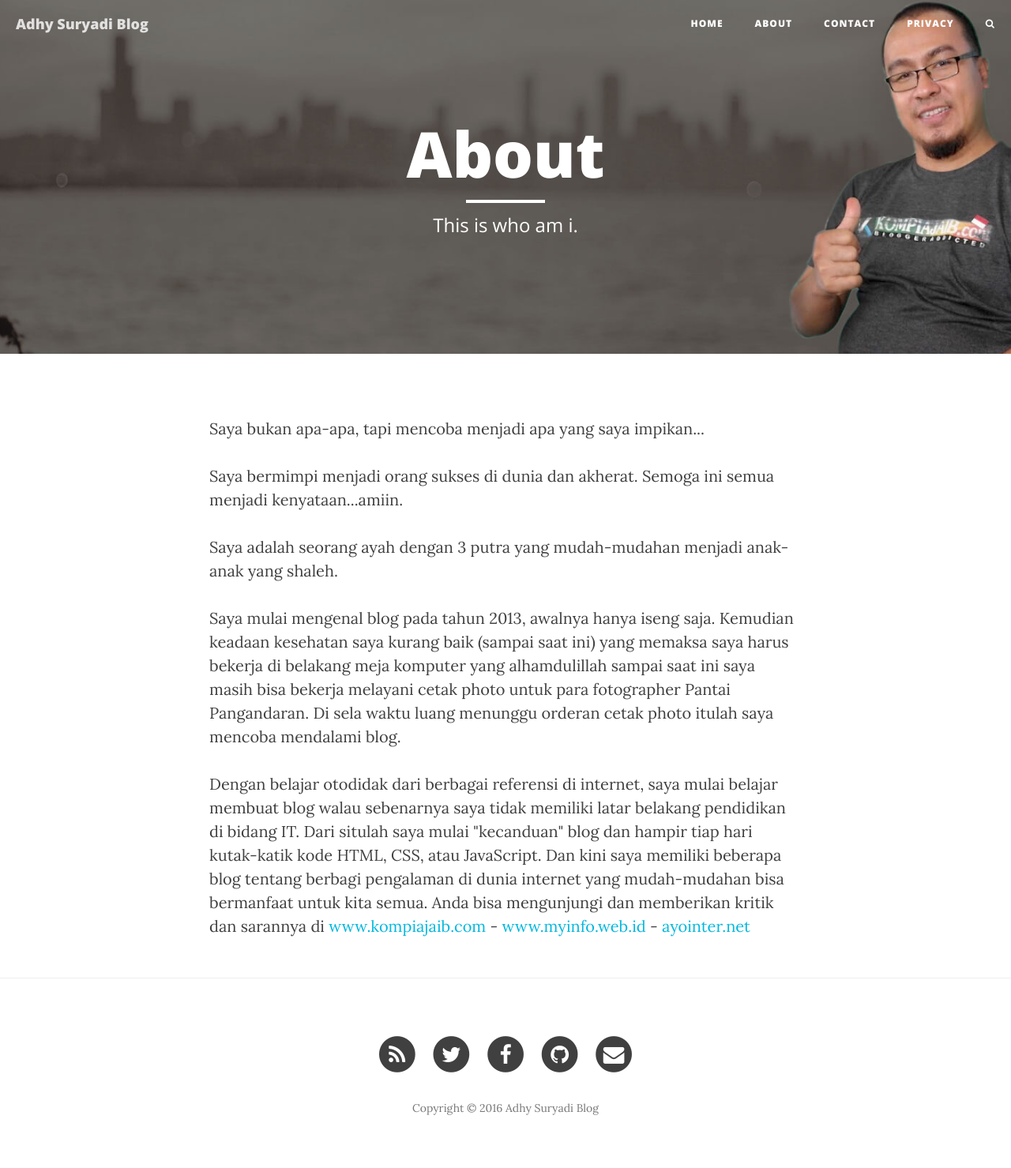
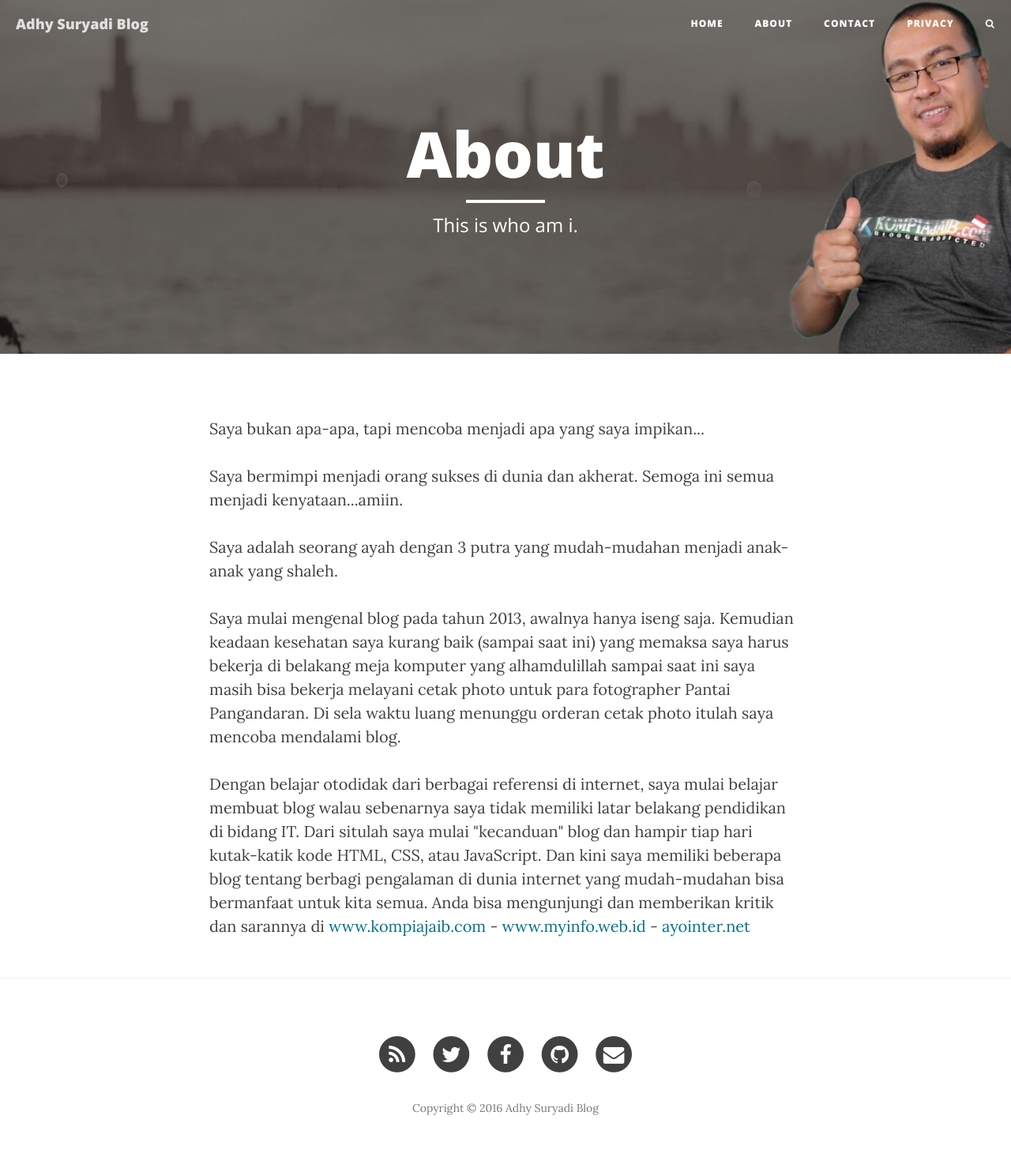
Before and after one commit to KompiAjaib/kompiajaib.github.io, a Jekyll site: the page built from about.html, in a window 1280 px wide. Shown: the whole page at 79% size. Built offline with Jekyll 4.4.1, drawn with Linux system fonts in a browser that asks for light colours; nearby versions of some CDN libraries; comment, search, counter and statistics services are not loaded.

Commit message:
Update clean-blog.css

```diff
--- a/css/clean-blog.css
+++ b/css/clean-blog.css
@@ -29,7 +29,7 @@ p {
 }
 p a {
   text-decoration: none;
-  color: #02b8de;
+  color: #02728a;
 }
 h1,
 h2,
@@ -47,6 +47,7 @@ a {
 a:hover,
 a:focus {
   color: #0085a1;
+  text-decoration: none;
 }
 a img:hover,
 a img:focus {
```
